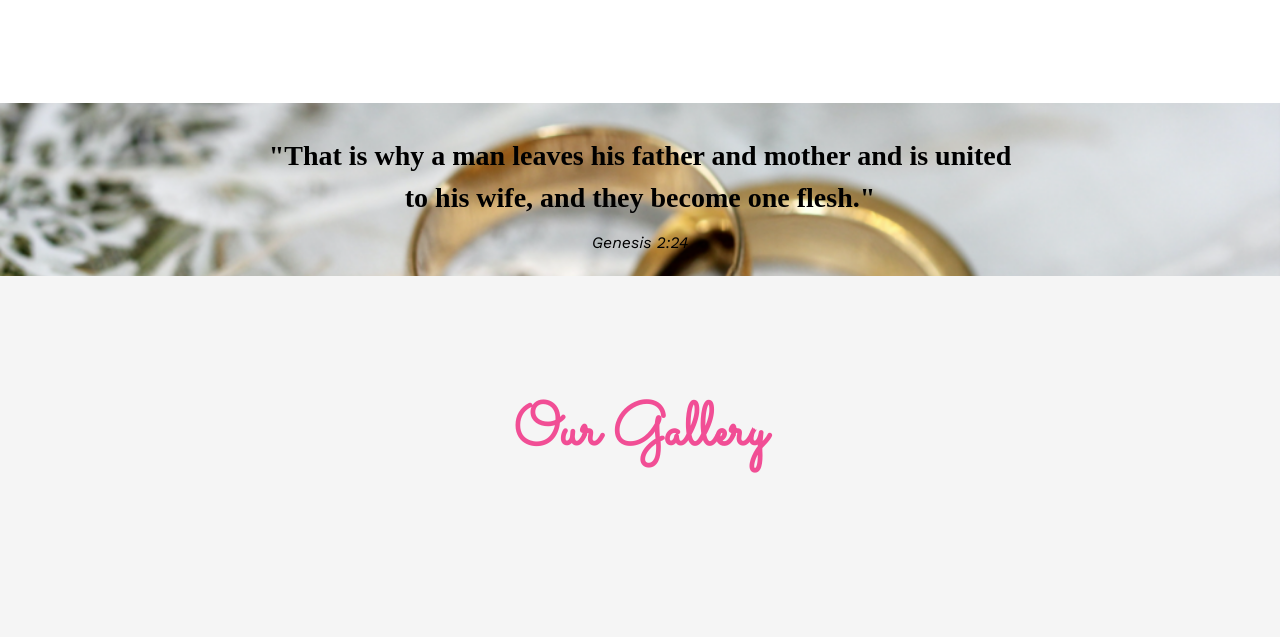
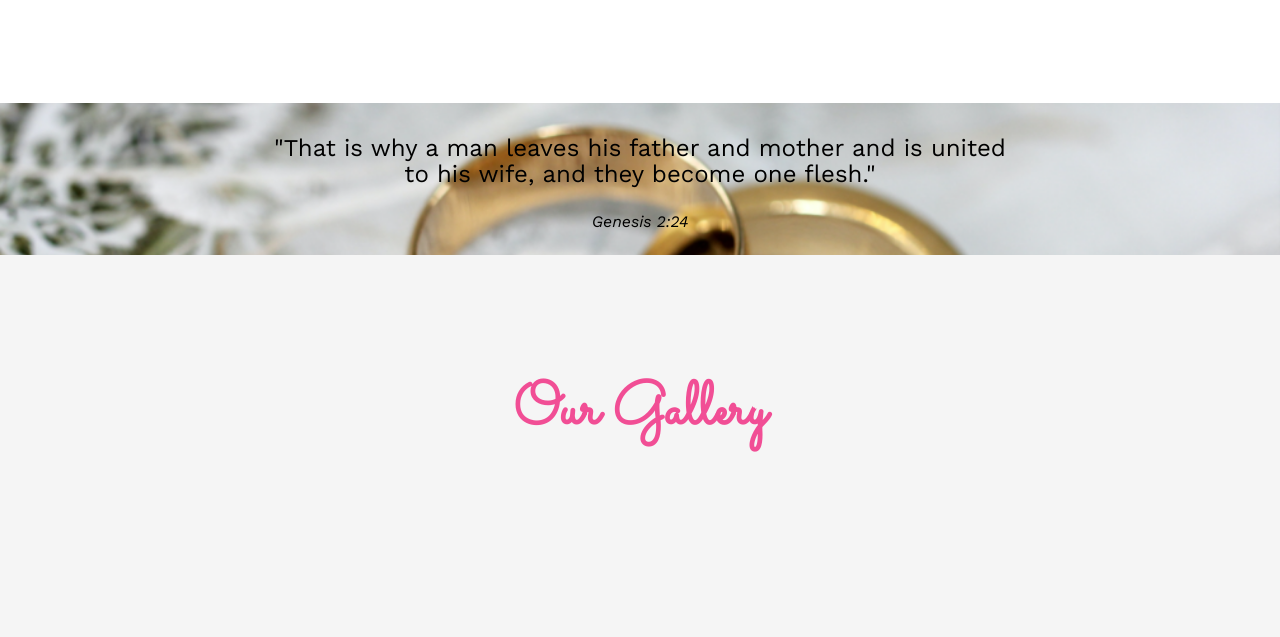
Before and after one commit to aetheldesign/evanmengikatpita, a plain HTML site: page index.html in a window 1280 px wide. Shown: the part 1500-2137 px from the top of the page. Drawn offline with nearby package versions, Linux system fonts and the light colour scheme; no server answers; files whose address does not match are found by name.

Commit message:
Update index.html

```diff
--- a/index.html
+++ b/index.html
@@ -208,7 +208,7 @@
 				<div class="col-md-8 col-md-offset-2 text-center animate-box">
 					<div class="quotes-wrapper">
 						<div class="quotes">
-							<h2>"That is why a man leaves his father and mother and is united to his wife, and they become one flesh."</h2>
+							<h3>"That is why a man leaves his father and mother and is united to his wife, and they become one flesh."</h3>
 							<p style="color: #000;"><i>Genesis 2:24</i></p>
 						</div>
 					</div>
```
